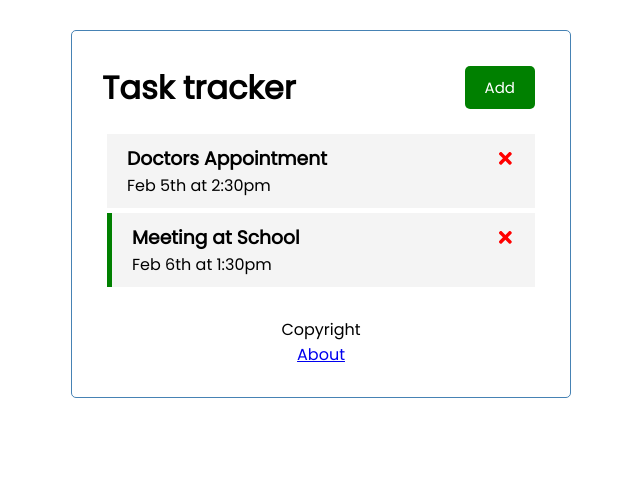
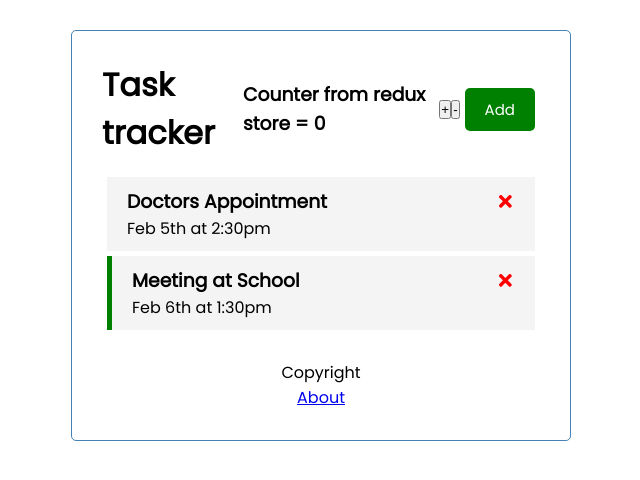
Before and after one commit to giri-sh-irke/react-task-tracker, a React (Create React App) app: page / in a window 1280 px wide. Shown: the top 480 px of the page, without its empty margins (319-959 px from the left). Built offline with nearby package versions, Linux system fonts and the light colour scheme.

Commit message:
Simple counter based on redux state management

```diff
--- a/package.json
+++ b/package.json
@@ -9,8 +9,10 @@
     "react": "^17.0.2",
     "react-dom": "^17.0.2",
     "react-icons": "^4.2.0",
+    "react-redux": "^7.2.4",
     "react-router-dom": "^5.2.0",
     "react-scripts": "4.0.3",
+    "redux": "^4.1.0",
     "web-vitals": "^1.1.2"
   },
   "scripts": {
--- /dev/null
+++ b/src/actions/index.js
@@ -0,0 +1,11 @@
+export const increment = () => {
+  return {
+    type: "INCREMENT",
+  };
+};
+
+export const decrement = () => {
+  return {
+    type: "DECREMENT",
+  };
+};
--- a/src/components/Header.js
+++ b/src/components/Header.js
@@ -2,13 +2,21 @@ import React from "react"; //for class components
 // import PropTypes from 'prop-types'
 import { Button } from "./Button";
 import { useLocation } from "react-router-dom";
+import { useSelector, useDispatch } from "react-redux";
+import { increment, decrement } from "../actions";
+
 //Functional component
 export const Header = (props) => {
   const location = useLocation();
+  const counter = useSelector((state) => state.counter);
+  const dispatch = useDispatch();
   return (
     <>
       <header className="header">
         <h1>{props.title}</h1>
+        <h3>Counter from redux store = {counter}</h3>
+        <button onClick={() => dispatch(increment())}>+</button>
+        <button onClick={() => dispatch(decrement())}>-</button>
         {location.pathname === "/" && (
           <Button
             color={props.toggleAddUI ? "black" : "green"}
--- a/src/components/Tasks.js
+++ b/src/components/Tasks.js
@@ -1,5 +1,6 @@
 // const tasks = [] - We can use this, but it is not the part of our component
 import { Task } from "./Task";
+
 export const Tasks = ({ tasks, onDelete, addTask, onToggle }) => {
   //We use useState hook to access the states
   //Here tasks is now the part of the component
--- a/src/index.js
+++ b/src/index.js
@@ -1,14 +1,59 @@
-import React from 'react';
-import ReactDOM from 'react-dom';
-import './index.css';
-import App from './App';
-import reportWebVitals from './reportWebVitals';
+import React from "react";
+import ReactDOM from "react-dom";
+import "./index.css";
+import App from "./App";
+import reportWebVitals from "./reportWebVitals";
+import { createStore } from "redux";
+import allReducers from "./reducers/index";
+import { Provider } from "react-redux";
+const store = createStore(
+  allReducers,
+  window.__REDUX_DEVTOOLS_EXTENSION__ && window.__REDUX_DEVTOOLS_EXTENSION__()
+);
+
+//****** REDUX EXAMPLE */
+// import { createStore } from "redux";
+
+// // let store = createStore()
+
+// //Action - increment
+// const increment = () => {
+//   return {
+//     type: "INCREMENT",
+//   };
+// };
+// const decrement = () => {
+//   return {
+//     type: "DECREMENT",
+//   };
+// };
+
+// //Reducer
+// const counter = (state = 0, action) => {
+//   switch (action.type) {
+//     case "INCREMENT":
+//       return state + 1;
+//     case "DECREMENT":
+//       return state - 1;
+//   }
+// };
+
+// let store = createStore(counter);
+
+// store.subscribe(() => console.log(store.getState()));
+
+// //Dispatch
+// store.dispatch(increment());
+// store.dispatch(decrement());
+// store.dispatch(decrement());
 
 ReactDOM.render(
-  <React.StrictMode>
-    <App />
-  </React.StrictMode>,
-  document.getElementById('root')
+  <Provider store={store}>
+    <React.StrictMode>
+      <App />
+    </React.StrictMode>
+  </Provider>,
+  document.getElementById("root")
 );
 
 // If you want to start measuring performance in your app, pass a function
--- /dev/null
+++ b/src/reducers/counter.js
@@ -0,0 +1,12 @@
+const conterReducer = (state = 0, action) => {
+  switch (action.type) {
+    case "INCREMENT":
+      return state + 1;
+    case "DECREMENT":
+      return state - 1;
+    default:
+      return state;
+  }
+};
+
+export default conterReducer;
--- /dev/null
+++ b/src/reducers/index.js
@@ -0,0 +1,10 @@
+import conterReducer from "./counter";
+import loggedReduced from "./isLogged";
+import { combineReducers } from "redux";
+
+const allReducers = combineReducers({
+  counter: conterReducer,
+  isLogged: loggedReduced,
+});
+
+export default allReducers;
--- /dev/null
+++ b/src/reducers/isLogged.js
@@ -0,0 +1,10 @@
+const loggedReduced = (state = false, action) => {
+  switch (action.type) {
+    case "SIGN_IN":
+      return !state;
+    default:
+      return false;
+  }
+};
+
+export default loggedReduced;
```
Also changed, not shown: 1 other file (tests, documents, lock files or other folders).
